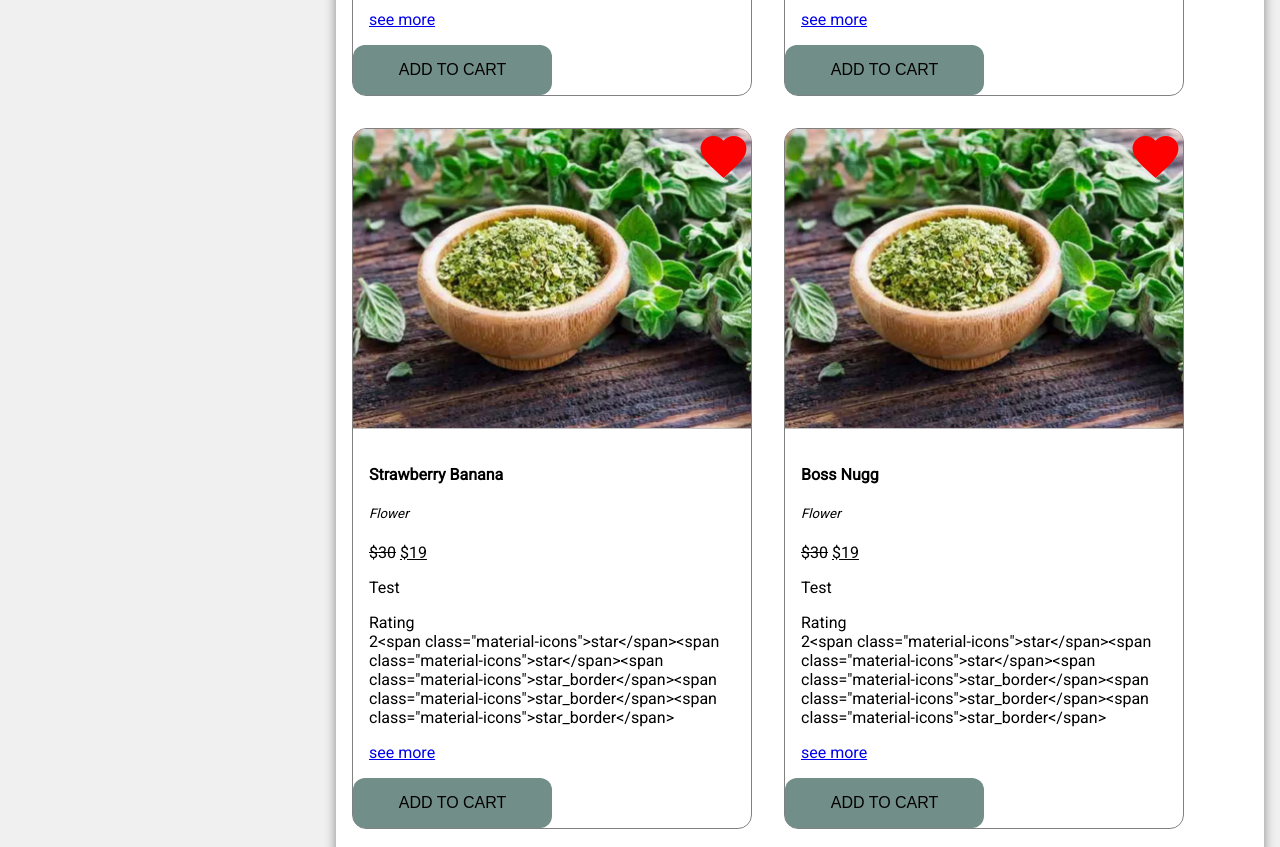
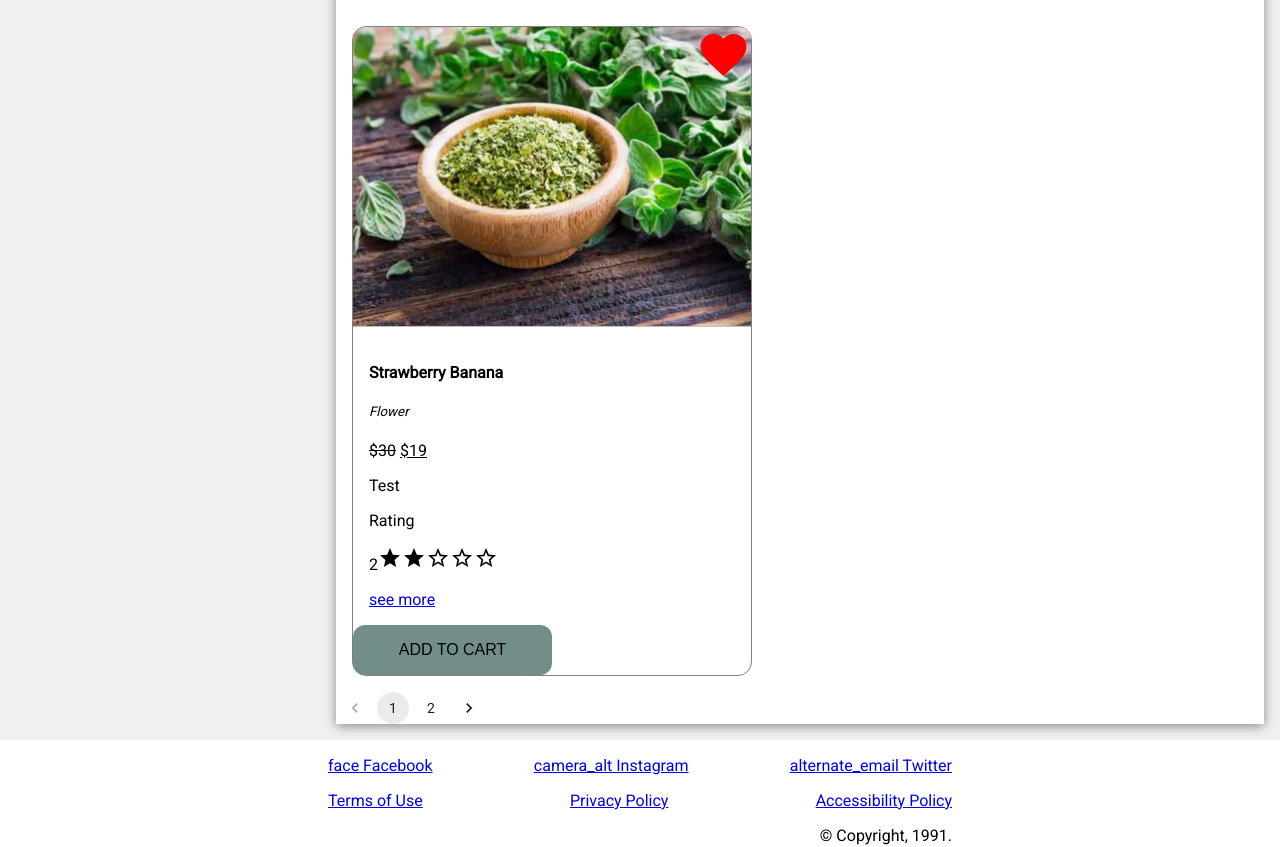
Before and after one commit to Hutasako/wddm-react-estore, a React (Create React App) app: page / in a window 1280 px wide. Shown: the part 1600-2447 px from the top of the page. Built offline with nearby package versions, Linux system fonts and the light colour scheme.

Commit message:
added pagination(i think)

```diff
--- a/package.json
+++ b/package.json
@@ -3,6 +3,9 @@
   "version": "0.1.0",
   "private": true,
   "dependencies": {
+    "@material-ui/core": "^4.12.3",
+    "@material-ui/icons": "^4.11.2",
+    "@material-ui/lab": "^4.0.0-alpha.60",
     "@testing-library/jest-dom": "^5.14.1",
     "@testing-library/react": "^11.2.7",
     "@testing-library/user-event": "^12.8.3",
--- /dev/null
+++ b/src/components/pagination.js
@@ -0,0 +1,2 @@
+import React from 'react';
+import { Pagination } from '@material-ui/core';
--- a/src/components/products.js
+++ b/src/components/products.js
@@ -1,18 +1,36 @@
-import React from 'react'
+import React, { useState} from 'react'
 import SingleProduct from './products_single'
+import {Pagination} from '@material-ui/lab'
 
 const Products = ({data}) => {
     console.log(`Printing`)
     console.log(`${data}`)
 
-    const ProductsDisplay = data.map((product) => <SingleProduct key={product.id} data={product}/>)
+    const [currentPage, setCurrentPage] = useState(1)
+    const pageSize = 5
 
+    const handleChange = (event,value) => {
+        setCurrentPage(value)
+    }
+
+    const start = (currentPage - 1) * pageSize
+    const end = start + pageSize
+
+    const numberOfPages = Math.ceil(data.length/pageSize)
+
+    const ProductsDisplay = data.slice(start, end).map((product) => <SingleProduct key={product.id} data={product}/>)
+    console.log("Products!")
+    console.log(`${currentPage}`)
+    console.log(ProductsDisplay)
     return (
         <section className="results">
             <h2 className="subheading">
                 Results
             </h2>
             {ProductsDisplay}
+            <div className="pagination-wrapper">
+                <Pagination  count={numberOfPages} onChange={handleChange}/>
+            </div>
         </section>
     )
 }
--- a/src/components/ratings.js
+++ b/src/components/ratings.js
@@ -1,4 +1,5 @@
 import React from 'react'
+import {Star, StarOutline} from '@material-ui/icons'
 
 const Ratings = ({data}) => {
 
@@ -6,25 +7,29 @@ const Ratings = ({data}) => {
     console.log(`Ratings: ${ratings}`)
     const starContainer = document.createElement('dd');
     let stars = ratings;
-
+    let starsArr = []
     // Print filled stars
     for (let i = 0;i < ratings; i++){
-        stars += `<span class="material-icons">star</span>`;
+        // stars += `<span class="material-icons">star</span>`;
+        starsArr.push(<Star/>);
     }
 
     // Print empty stars if rating < 5
     if (ratings < 5){
         let diff = 5 - ratings;
         for (let i = 0;i < diff; i++){
-            stars += `<span class="material-icons">star_border</span>`;
+            // stars += `<span class="material-icons">star_border</span>`;
+            // stars+=<StarOutlineIcon/>;
+            starsArr.push(<StarOutline/>)
         }
     }
     starContainer.innerHTML = stars;
     console.log(`Ratings: ${stars}`);
     return (
-        <>
-        {stars}
-        </>
+        <p>
+            {stars}
+            {starsArr}
+        </p>
     )
 }
 
--- a/src/css/style.css
+++ b/src/css/style.css
@@ -16,7 +16,7 @@
 }
 .container {
 padding: 0 1em;
-margin: 0 auto;
+margin: 0 0;
 }
 
 .top-level {
```
Also changed, not shown: 1 other file (tests, documents, lock files or other folders).
